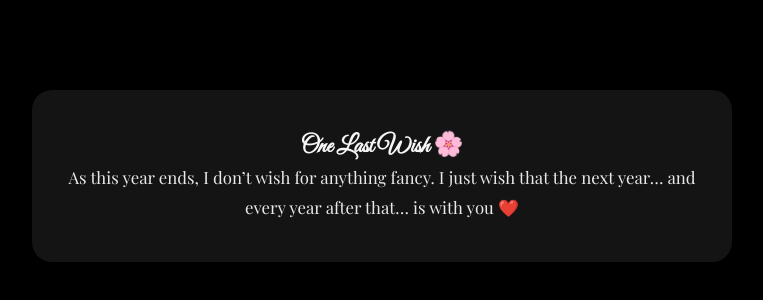
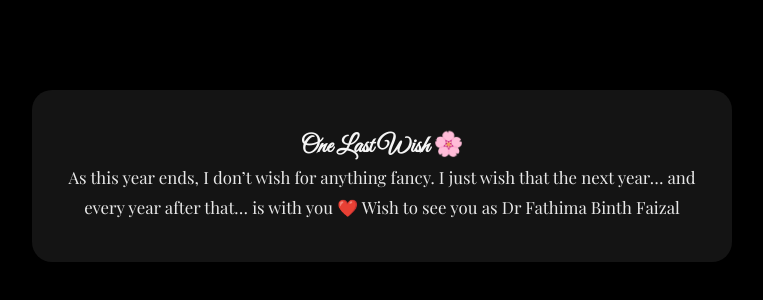
Before and after one commit to MuhammedAnzil7/private2.github.io, a plain HTML site: page index.html in a window 1280 px wide. Shown: the part 2624-2924 px from the top of the page, without its empty margins (258-1021 px from the left). Drawn offline with nearby package versions, Linux system fonts and the light colour scheme.

Commit message:
Update index.html

```diff
--- a/index.html
+++ b/index.html
@@ -191,6 +191,8 @@ p{
       I just wish that the next year…
       and every year after that…
       is with you ❤️
+
+      Wish to see you as Dr Fathima Binth Faizal
     </p>
   </div>
 </section>
```
